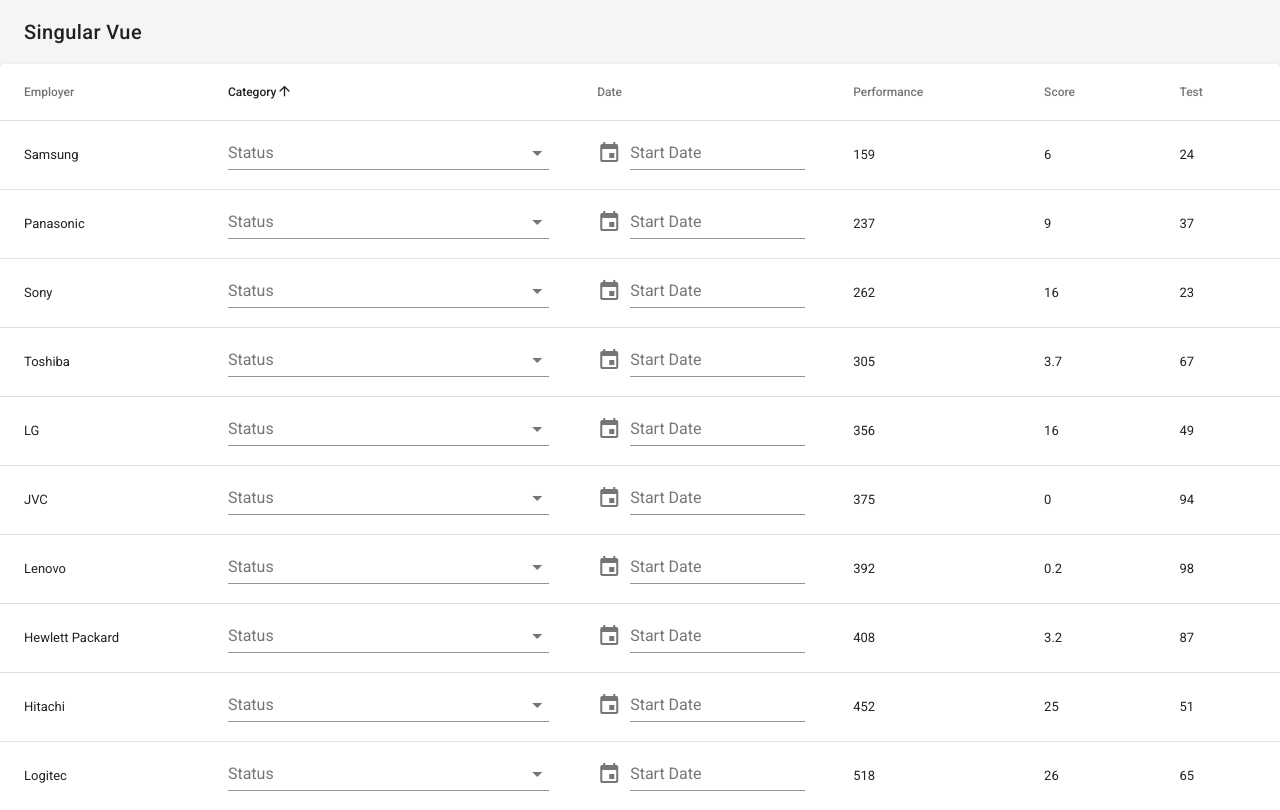
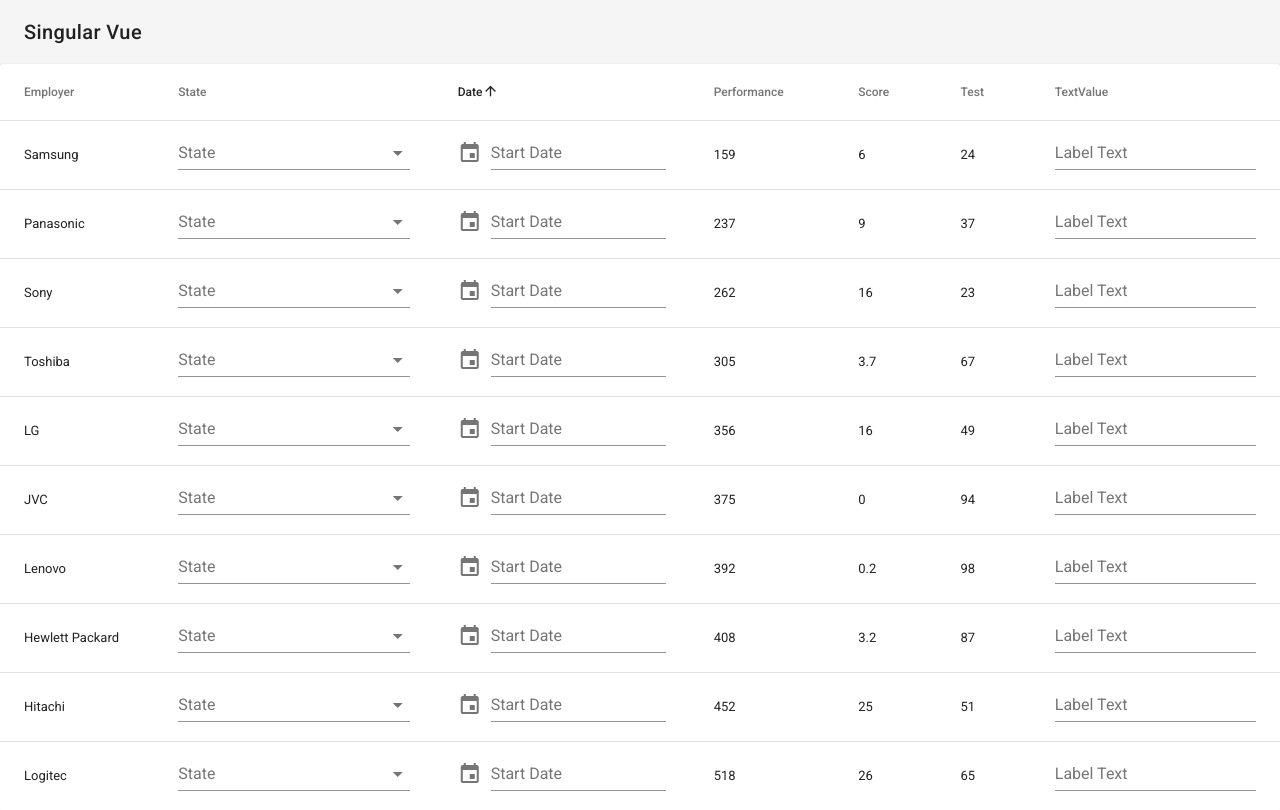
Before and after one commit to PoweredByDilithium/singular-vue, a Vue app: page / in a window 1280 px wide. Built offline with nearby package versions, Linux system fonts and the light colour scheme.

Commit message:
added: sortable columns, text fields, correct data-bindings for dates

```diff
--- a/src/App.vue
+++ b/src/App.vue
@@ -5,6 +5,7 @@
     </v-toolbar>
     <v-content>
       <!-- <router-view/> -->
+      <!-- toggle hide-actions for pagination -->
       <v-data-table
         :headers="headers"
         :items="items"
@@ -14,9 +15,11 @@
         <template slot="items" slot-scope="props">
           <td>{{ props.item.name }}</td>
           <td>
+            <!-- Added v-model to bind to object property -->
               <v-select
-                :items="states"
-                label="Status"
+                v-bind:items="states"
+                v-model="props.item.state"
+                label="State"
                 single-line
               ></v-select>
           </td>
@@ -29,15 +32,13 @@
               full-width
               :nudge-right="40"
               max-width="290px"
-              min-width="290px"
-              :return-value.sync="props.item.date">
+              min-width="290px">
               <v-text-field
                 slot="activator"
                 label="Start Date"
                 v-model="props.item.date"
                 prepend-icon="event"
                 required
-                readonly
               ></v-text-field>
               <v-date-picker
                 type="date"
@@ -52,6 +53,13 @@
           <td class="">{{ props.item.category }}</td>
           <td class="">{{ props.item.score }}</td>
           <td class="">{{ props.item.test }}</td>
+          <td>
+            <v-text-field
+              name="input-2"
+              label="Label Text"
+              v-model="props.item.TextValue"
+            ></v-text-field>
+          </td>
         </template>
       </v-data-table>
     </v-content>
@@ -66,91 +74,112 @@
       title: "Singular Vue",
       menu: false,
       states: [
-          { text: 'State 1', number: 2 },
-          { text: 'State 2' },
-          { text: 'State 3' },
-          { text: 'State 4' },
-          { text: 'State 5' },
-          { text: 'State 6' },
-          { text: 'State 7' }
+          { text: 'State 1', value:1, group : 'Group 1'},
+          { text: 'State 2', value:2, group : 'Group 2'},
+          { text: 'State 3', value:3, group : 'Group 3'},
+          { text: 'State 4', value:4, group : 'Group 4'},
+          { text: 'State 5', value:5, group : 'Group 5'},
+          { text: 'State 6', value:6, group : 'Group 6'},
+          { text: 'State 7', value:7, group : 'Group 7'}
         ],
       headers: [
         { text: "Employer", align: "left", sortable: false, value: "name"},
-        { text: "Category", value: "category" },
+        { text: "State", value: "state", sortable: null},
         { text: "Date", value: "date", width: '20%' },
         { text: "Performance", value: "performance" },
         { text: "Score", value: "score" },
-        { text: "Test", value: "test" }
+        { text: "Test", value: "test" },
+        { text: "TextValue", value: "Some Text" }
       ],
       items: [{
           name: 'Samsung',
+          state: null,
           category: 159,
           score: 6.0,
           test: 24,
-          date: null
+          date: null,
+          TextValue: null
         },
         {
           name: 'Panasonic',
+          state: null,
           category: 237,
           score: 9.0,
           test: 37,
-          date: null
+          date: null,
+          TextValue: null
         },
         {
           name: 'Sony',
+          state: null,
           category: 262,
           score: 16.0,
           test: 23,
-          date: null
+          date: null,
+          TextValue: null
         },
         {
           name: 'Toshiba',
+          state: null,
           category: 305,
           score: 3.7,
           test: 67,
-          date: null
+          date: null,
+          TextValue: null
         },
         {
           name: 'LG',
+          state: null,
           category: 356,
           score: 16.0,
           test: 49,
-          date: null
+          date: null,
+          TextValue: null
         },
         {
           name: 'JVC',
+          state: null,
           category: 375,
           score: 0.0,
           test: 94,
-          date: null
+          date: null,
+          TextValue: null
         },
         {
           name: 'Lenovo',
+          state: null,
           category: 392,
           score: 0.2,
           test: 98,
-          date: null
+          date: null,
+          TextValue: null
         },
         {
           name: 'Hewlett Packard',
+          state: null,
           category: 408,
           score: 3.2,
           test: 87,
-          date: null
+          date: null,
+          TextValue: null
         },
         {
           name: 'Hitachi',
+          state: null,
           category: 452,
           score: 25.0,
           test: 51,
-          date: null
+          date: null,
+          TextValue: null
         },
         {
           name: 'Logitec',
+          state: null,
           category: 518,
           score: 26.0,
           test: 65,
-          date: null
+          date: null,
+          TextValue: null
         }]
     };
   },
```
